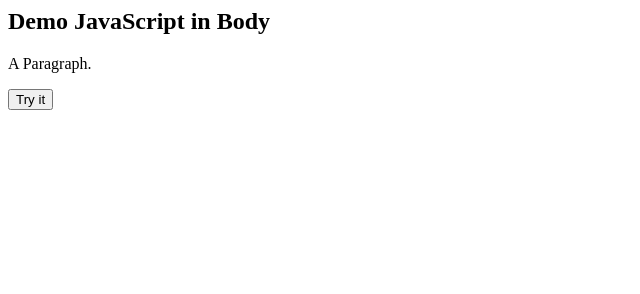
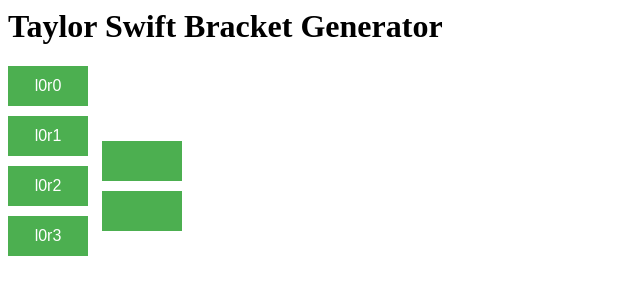
Before and after one commit to AndrewKhans/swift-bracket-generator, a plain HTML site: page index.html in a window 1280 px wide. Shown: the whole page, without its empty margins (0-640 px from the left). Drawn offline with Linux system fonts and the light colour scheme.

Commit message:
Update index.html

```diff
--- a/index.html
+++ b/index.html
@@ -1,15 +1,85 @@
+
+
 <html>
+
+  <style>
+    .rectangle {
+      background-color: #4CAF50;
+      border: 1px;
+      color: white;
+      /*padding: 0px;*/
+      height: 40px;
+      width: 80px;
+      text-align: center;
+      text-decoration: none;
+      display: block;
+      /*position: absolute;*/
+      font-size: 16px;
+      margin-bottom: 10px;
+      margin-right: 10px;
+      cursor: pointer;
+    }
+
+    .layer {
+      display: inline-block;
+    }
+  </style>
+
   <body>
 
-    <h2>Demo JavaScript in Body</h2>
+    <h1>Taylor Swift Bracket Generator</h1>
+    <!-- Layer 1 -->
+    <div class="layer">
+      <button class="rectangle" id="l0r0" onclick="clicked(this)">l0r0</button>
+      <button class="rectangle" id="l0r1" onclick="clicked(this)">l0r1</button>
+      <button class="rectangle" id="l0r2" onclick="clicked(this)">l0r2</button>
+      <button class="rectangle" id="l0r3" onclick="clicked(this)">l0r3</button>
+    </div>
+    <!-- Layer 2 -->
+    <div class="layer">
+      <button class="rectangle" id="l1r0" onclick="clicked(this)"></button>
+      <button class="rectangle" id="l1r1" onclick="clicked(this)"></button>
 
-    <p id="demo">A Paragraph.</p>
-
-    <button type="button" onclick="myFunction()">Try it</button>
+    </div>
 
     <script>
-      function myFunction() {
-        document.getElementById("demo").innerHTML = "Paragraph changed.";
+      // Setup
+      songs = ["song1", "song2", "song3"];
+      layer0Size = 4
+      width = 2
+
+      layers = []
+      for (let i = 0; i < width; i++) {
+        layerSize = layer0Size / Math.pow(2, i)
+        currentLayer = []
+        for (let j = 0; j < layerSize; j++) {
+          name = "l" + i + "r" + j
+          currentLayer.push(document.getElementById(name))
+        }
+        layers.push(currentLayer)
+      }
+      console.log(layers)
+
+      function clicked(element) {
+        split = element.id.substring(1).split("r")
+        layer = parseInt(split[0])
+        row = parseInt(split[1])
+
+        if (row % 2 == 0) {
+          match = layers[layer][row+1]
+          next = layers[layer+1][row/2]
+        } else {
+          match = layers[layer][row-1]
+          next = layers[layer+1][(row-1)/2]
+        }
+
+        // Make sure the next layer's rectangle and this rectangle's match are not blank
+        if (next.innerHTML == "") {
+          console.log("here")
+          next.innerHTML = element.innerHTML
+        }
+
+
       }
     </script>
 
```
